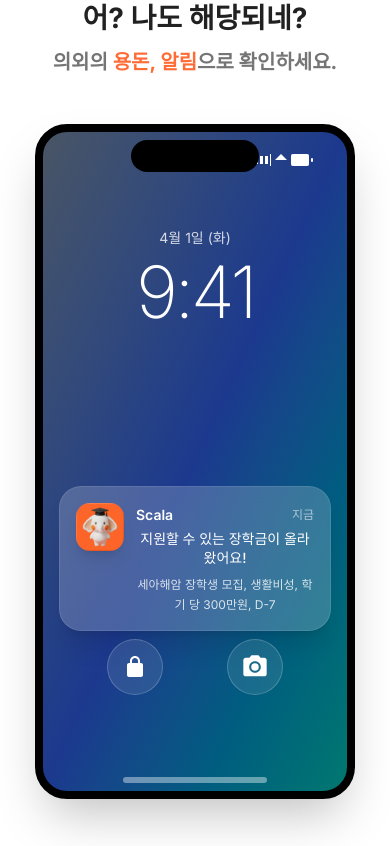
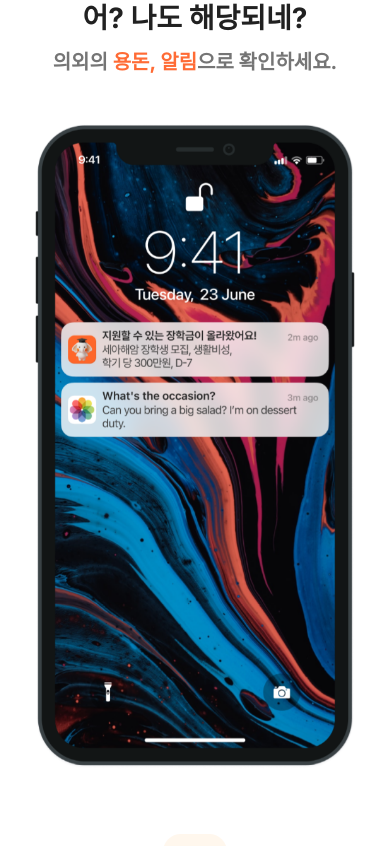
Before and after one commit to ZZng2/scala, a Next.js app: page /landing in a window 390 px wide. Shown: the part 3860-4706 px from the top of the page. Built offline with nearby package versions, Linux system fonts and the light colour scheme; no server answers; a web font is replaced by a local one.

Commit message:
랜딩 페이지 iPhone 모형 코드 수정 완료

```diff
--- a/src/components/landing/BenefitsSection.tsx
+++ b/src/components/landing/BenefitsSection.tsx
@@ -35,82 +35,13 @@ export function BenefitsSection() {
                     <span className="block text-xl md:text-3xl text-[#757575]">의외의 <span className="text-[#FF6B35]">용돈, 알림</span>으로 확인하세요.</span>
                 </h2>
 
-                {/* iPhone Mockup with iOS-style Notification */}
-                <div className="relative w-full max-w-[320px] aspect-[9/19] bg-gradient-to-br from-gray-600 via-blue-900 to-teal-700 rounded-[32px] border-[8px] border-black shadow-2xl overflow-hidden mb-16 mx-auto">
-                    {/* Dynamic Island */}
-                    <div className="absolute top-2 left-1/2 -translate-x-1/2 w-32 h-8 bg-black rounded-full z-10"></div>
-
-                    {/* Status Bar */}
-                    <div className="absolute top-0 left-0 right-0 h-14 flex items-center justify-between px-8 text-xs font-semibold text-white z-0">
-                        <span className="invisible">9:41</span>
-                        <div className="flex items-center gap-1">
-                            <svg className="w-4 h-3" viewBox="0 0 16 12" fill="currentColor">
-                                <path d="M0 2h3v8H0V2zm5 0h3v8H5V2zm5 0h3v8h-3V2zm5-2v12h1V0h-1z" />
-                            </svg>
-                            <svg className="w-3 h-3" viewBox="0 0 12 12" fill="currentColor">
-                                <path d="M6 0L0 6h12L6 0z" />
-                            </svg>
-                            <svg className="w-6 h-3" viewBox="0 0 24 12" fill="currentColor">
-                                <rect width="18" height="12" rx="2" opacity="0.4" />
-                                <rect width="18" height="12" rx="2" fill="currentColor" />
-                                <rect x="20" y="4" width="2" height="4" rx="1" />
-                            </svg>
-                        </div>
-                    </div>
-
-                    {/* Time Display */}
-                    <div className="absolute top-24 left-0 right-0 text-center">
-                        <div className="text-sm text-white/80 mb-2">4월 1일 (화)</div>
-                        <div className="text-7xl font-extralight text-white tracking-tighter">9:41</div>
-                    </div>
-
-                    {/* Notification Card */}
-                    <div className="absolute bottom-40 left-4 right-4">
-                        <div className="bg-white/20 backdrop-blur-2xl rounded-3xl p-4 shadow-xl border border-white/10">
-                            <div className="flex items-start gap-3">
-                                {/* App Icon - Using actual app icon */}
-                                <div className="w-12 h-12 rounded-xl flex-shrink-0 overflow-hidden shadow-lg">
-                                    <img
-                                        src="/icon-192.png"
-                                        alt="Scala"
-                                        className="w-full h-full object-cover"
-                                    />
-                                </div>
-
-                                {/* Notification Content */}
-                                <div className="flex-1 min-w-0 pt-0.5">
-                                    <div className="flex items-center justify-between mb-1">
-                                        <span className="font-semibold text-sm text-white">Scala</span>
-                                        <span className="text-xs text-white/60">지금</span>
-                                    </div>
-                                    <p className="text-sm text-white font-medium mb-2 leading-snug">
-                                        지원할 수 있는 장학금이 올라왔어요!
-                                    </p>
-                                    <p className="text-xs text-white/80 leading-relaxed">
-                                        세아해암 장학생 모집, 생활비성, 학기 당 300만원, D-7
-                                    </p>
-                                </div>
-                            </div>
-                        </div>
-                    </div>
-
-                    {/* Bottom Buttons */}
-                    <div className="absolute bottom-24 left-0 right-0 flex justify-center gap-16">
-                        <div className="w-14 h-14 rounded-full bg-white/10 backdrop-blur-xl border border-white/20 flex items-center justify-center">
-                            <svg className="w-6 h-6 text-white" fill="currentColor" viewBox="0 0 24 24">
-                                <path d="M18 8h-1V6c0-2.76-2.24-5-5-5S7 3.24 7 6v2H6c-1.1 0-2 .9-2 2v10c0 1.1.9 2 2 2h12c1.1 0 2-.9 2-2V10c0-1.1-.9-2-2-2zM9 6c0-1.66 1.34-3 3-3s3 1.34 3 3v2H9V6z" />
-                            </svg>
-                        </div>
-                        <div className="w-14 h-14 rounded-full bg-white/10 backdrop-blur-xl border border-white/20 flex items-center justify-center">
-                            <svg className="w-7 h-7 text-white" fill="currentColor" viewBox="0 0 24 24">
-                                <circle cx="12" cy="12" r="3.2" />
-                                <path d="M9 2L7.17 4H4c-1.1 0-2 .9-2 2v12c0 1.1.9 2 2 2h16c1.1 0 2-.9 2-2V6c0-1.1-.9-2-2-2h-3.17L15 2H9zm3 15c-2.76 0-5-2.24-5-5s2.24-5 5-5 5 2.24 5 5-2.24 5-5 5z" />
-                            </svg>
-                        </div>
-                    </div>
-
-                    {/* Home Indicator */}
-                    <div className="absolute bottom-2 left-1/2 -translate-x-1/2 w-36 h-1.5 bg-white/40 rounded-full"></div>
+                {/* iPhone Mockup */}
+                <div className="relative w-full max-w-[320px] mb-16 mx-auto">
+                    <img
+                        src="/images/iphone_mockup.png"
+                        alt="iPhone 푸시 알림 화면"
+                        className="w-full h-auto"
+                    />
                 </div>
 
                 {/* Benefits Grid */}
```
